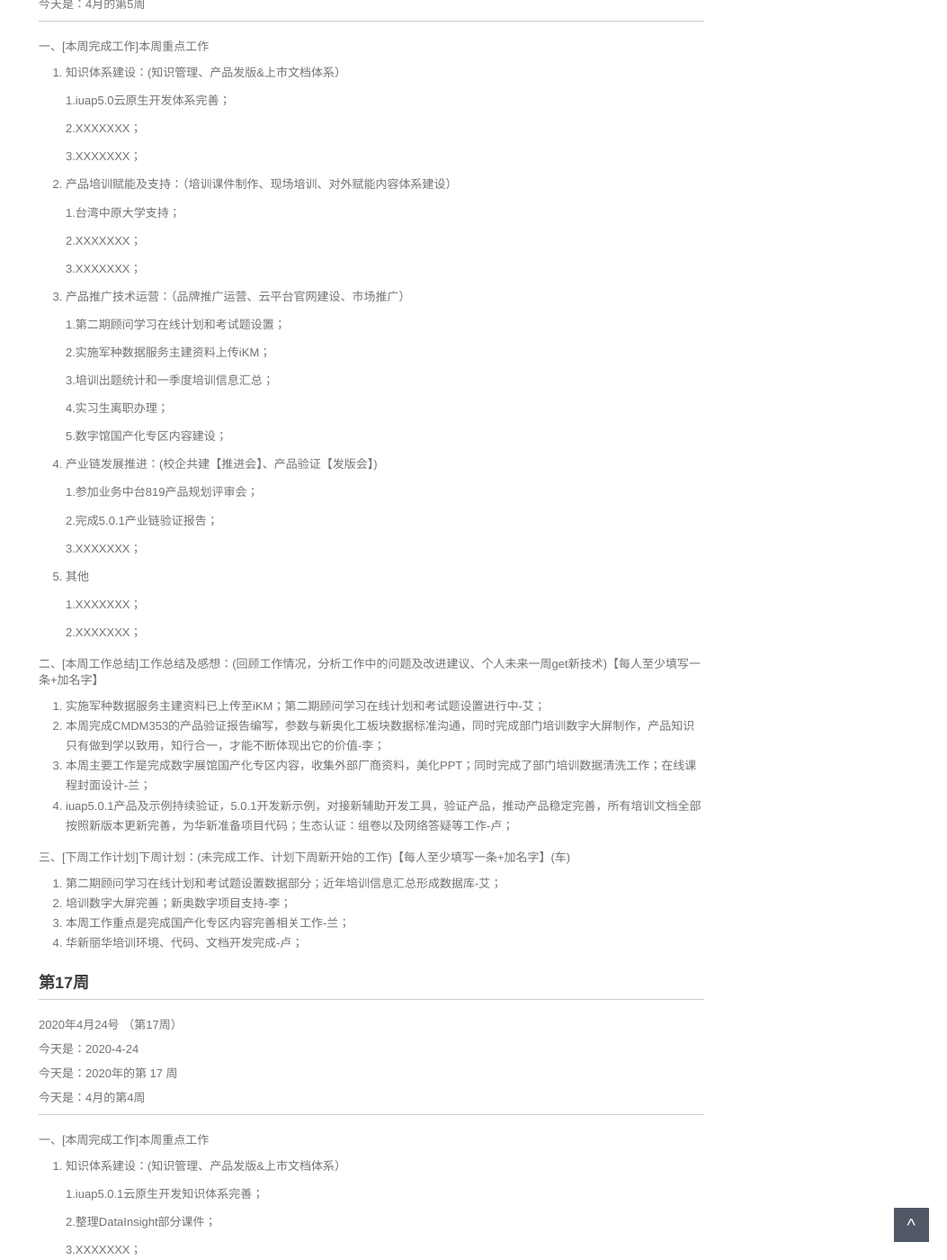
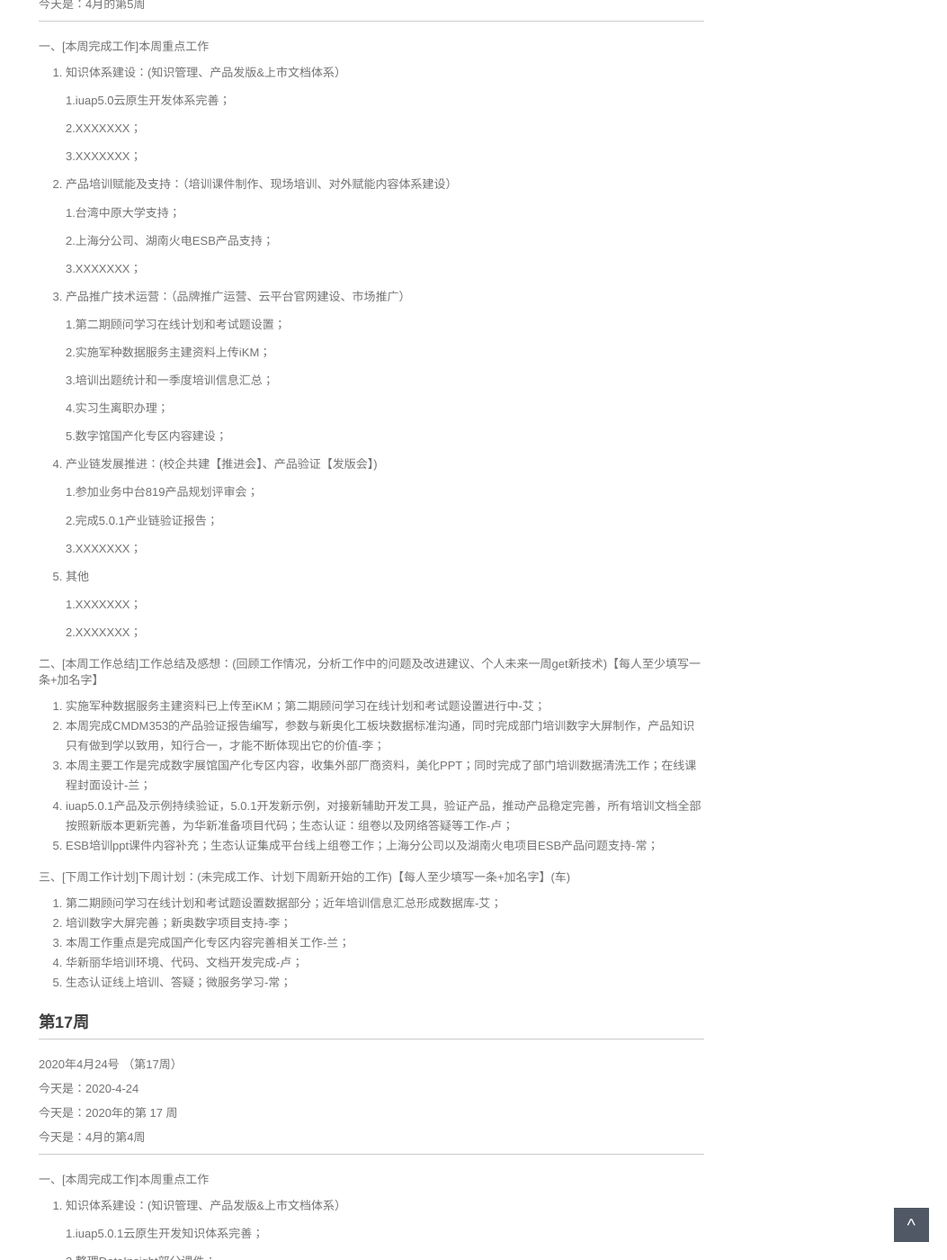
Before and after one commit to walllFlower/blog, a Jekyll site: the page built from 2020-02-28-day_report.md, in a window 1280 px wide and 1400 px high, scrolled down 466 px. Shown: the whole window at 90% size, without its empty margins (227-1280 px from the left). Built offline with Jekyll 4.4.1, drawn with Linux system fonts in a browser that asks for light colours; comment, search, counter and statistics services are not loaded.

Commit message:
Update 2020-02-28-day_report.md

```diff
--- a/2020-02-28-day_report.md
+++ b/2020-02-28-day_report.md
@@ -36,7 +36,7 @@ categories: 技术运营工作周报
 
     1.台湾中原大学支持；
 
-    2.XXXXXXX；
+    2.上海分公司、湖南火电ESB产品支持；
 
     3.XXXXXXX；
 
@@ -74,6 +74,7 @@ categories: 技术运营工作周报
 2. 本周完成CMDM353的产品验证报告编写，参数与新奥化工板块数据标准沟通，同时完成部门培训数字大屏制作，产品知识只有做到学以致用，知行合一，才能不断体现出它的价值-李；
 3. 本周主要工作是完成数字展馆国产化专区内容，收集外部厂商资料，美化PPT；同时完成了部门培训数据清洗工作；在线课程封面设计-兰；
 4. iuap5.0.1产品及示例持续验证，5.0.1开发新示例，对接新辅助开发工具，验证产品，推动产品稳定完善，所有培训文档全部按照新版本更新完善，为华新准备项目代码；生态认证：组卷以及网络答疑等工作-卢；
+5. ESB培训ppt课件内容补充；生态认证集成平台线上组卷工作；上海分公司以及湖南火电项目ESB产品问题支持-常；
 
 三、[下周工作计划]下周计划：(未完成工作、计划下周新开始的工作)【每人至少填写一条+加名字】(车)
 
@@ -81,6 +82,7 @@ categories: 技术运营工作周报
 2. 培训数字大屏完善；新奥数字项目支持-李；
 3. 本周工作重点是完成国产化专区内容完善相关工作-兰；
 4. 华新丽华培训环境、代码、文档开发完成-卢；
+5. 生态认证线上培训、答疑；微服务学习-常；
 
 
 
```
